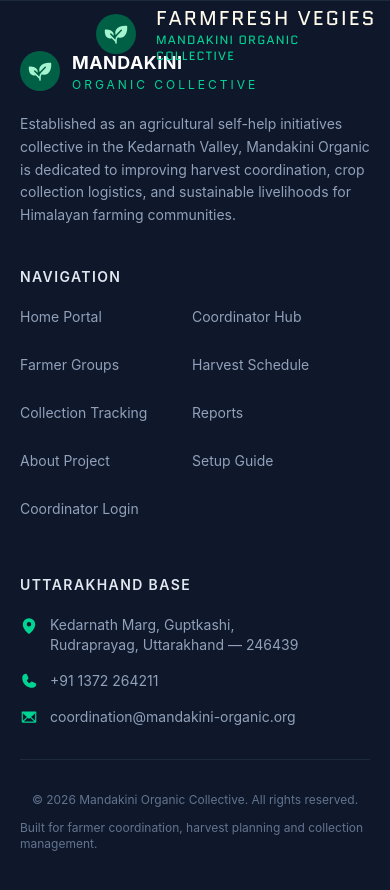
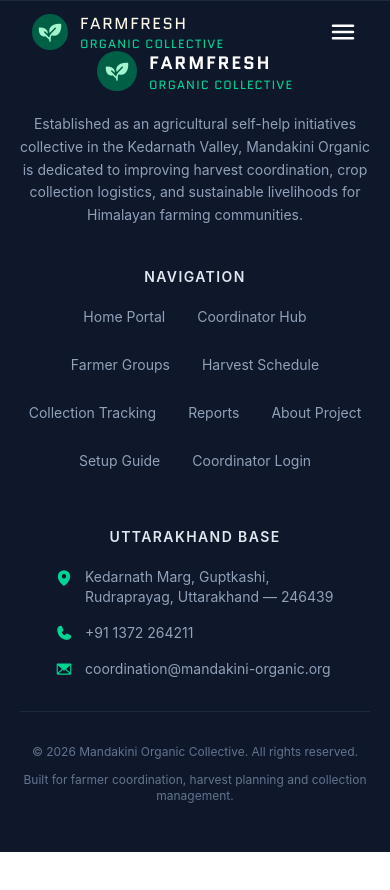
Before and after one commit to aanshik-dev/FarmFresh, a React (Vite) app in the folder Frontend/: page /login in a window 390 px wide. Shown: the top 890 px of the page. After the commit the page ends 852 px from the top, so only its background shows below. Built offline with nearby package versions, Linux system fonts and the light colour scheme; a web font is replaced by a local one.

Commit message:
Made responsive for the miobile

```diff
--- a/Frontend/src/components/FarmerGroupCard.jsx
+++ b/Frontend/src/components/FarmerGroupCard.jsx
@@ -7,7 +7,7 @@ const FarmerGroupCard = ({ group }) => {
   return (
     <div
       className={`
-        w-full max-w-sm rounded-2xl shadow-xl overflow-hidden transition-all duration-300
+        w-full xl:w-[28%] md:w-[45%] rounded-2xl shadow-xl overflow-hidden transition-all duration-300
         hover:-translate-y-1 hover:shadow-2xl
         ${
           isDark
@@ -22,7 +22,7 @@ const FarmerGroupCard = ({ group }) => {
           p-4 flex items-center gap-4
           ${
             isDark
-              ? "bg-gradient-to-r from-emerald-900/60 via-emerald-800/40 to-amber-800/30"
+              ? "bg-gradient-to-r from-emerald-900/60 via-emerald-800/40 to-[#00746193]"
               : "bg-gradient-to-r from-emerald-50 via-emerald-100/50 to-amber-50"
           }
         `}
--- a/Frontend/src/components/Footer.jsx
+++ b/Frontend/src/components/Footer.jsx
@@ -18,25 +18,25 @@ const Footer = () => {
   return (
     <footer className="bg-slate-900 border-t border-slate-800 text-slate-400">
       <div className="max-w-7xl mx-auto px-5 sm:px-8 py-12">
-        <div className="flex flex-wrap justify-between gap-10">
+        <div className="flex flex-wrap justify-center gap-10">
           {/* Brand */}
-          <div className="flex-1 min-w-[280px] max-w-lg">
+          <div className="flex-1 min-w-[280px] max-w-lg flex flex-col md:items-baseline items-center">
             <Link to="/" className="inline-flex items-center gap-3 mb-5">
               <div className="bg-emerald-800 p-2 rounded-full text-emerald-200">
                 <Icon icon="ph:plant-fill" className="w-6 h-6 md:w-7 md:h-7" />
               </div>
 
               <div>
-                <h2 className="text-white font-bold tracking-wide text-lg">
-                  MANDAKINI
+                <h2 className="text-white font-bold tracking-widest text-lg text-nowrap quantico uppercase">
+                  FarmFresh
                 </h2>
-                <p className="text-emerald-400 text-xs uppercase tracking-[0.25em]">
+                <p className="text-emerald-400 text-xs uppercase tracking-widest font-thin quantico">
                   Organic Collective
                 </p>
               </div>
             </Link>
 
-            <p className="text-sm leading-relaxed">
+            <p className="text-sm leading-relaxed  text-center md:text-left">
               Established as an agricultural self-help initiatives collective in
               the Kedarnath Valley, Mandakini Organic is dedicated to improving
               harvest coordination, crop collection logistics, and sustainable
@@ -46,16 +46,16 @@ const Footer = () => {
 
           {/* Links */}
           <div className="flex-1 min-w-[280px]">
-            <h3 className="text-slate-200 text-sm uppercase tracking-widest font-semibold mb-5">
+            <h3 className="text-slate-200 text-sm uppercase tracking-widest font-semibold mb-5 text-center md:text-left">
               Navigation
             </h3>
 
-            <div className="flex flex-wrap gap-x-8 gap-y-3">
+            <div className="flex justify-center md:justify-start flex-wrap gap-x-8 gap-y-3">
               {footerLinks.map((link) => (
                 <Link
                   key={link.path}
                   to={link.path}
-                  className="w-[140px] text-sm hover:text-emerald-400 transition-colors"
+                  className="text-sm hover:text-emerald-400 transition-colors"
                 >
                   {link.name}
                 </Link>
@@ -65,7 +65,7 @@ const Footer = () => {
 
           {/* Contact */}
           <div className="min-w-[280px]">
-            <h3 className="text-slate-200 text-sm uppercase tracking-widest font-semibold mb-5">
+            <h3 className="text-slate-200 text-sm uppercase tracking-widest font-semibold mb-5 text-center md:text-left">
               Uttarakhand Base
             </h3>
 
@@ -103,7 +103,7 @@ const Footer = () => {
 
         <div className="h-px bg-slate-800 my-8" />
 
-        <div className="flex flex-col md:flex-row justify-between items-center gap-3 text-xs text-slate-500">
+        <div className="flex flex-col md:flex-row justify-between text-center items-center gap-3 text-xs text-slate-500">
           <p>
             © {new Date().getFullYear()} Mandakini Organic Collective. All
             rights reserved.
--- a/Frontend/src/components/Navbar.jsx
+++ b/Frontend/src/components/Navbar.jsx
@@ -30,7 +30,7 @@ const Navbar = () => {
     >
       <div className={`w-full`}>
         <div
-          className={`flex px-24 gap-8 w-full h-17 relative z-40 border-b ${
+          className={`flex px-8  md:px-16 lg:px-24 sm:gap-8 w-full h-16 md:h-17 relative z-40 border-b ${
             isScrolled
               ? " bg-emerald-950/72 shadow-green-950/60 text-white shadow-lg backdrop-blur-md border-b border-emerald-900"
               : "border-[#ffffff00]"
@@ -38,18 +38,18 @@ const Navbar = () => {
         >
           <div className="h-full text-amber-50 flex justify-start items-center transition-all duration-300">
             <div
-              className="h-full flex items-center justify-center gap-5 md:gap-4 cursor-pointer"
+              className="h-full flex items-center justify-center gap-3 sm:gap-5 cursor-pointer"
               onClick={() => navigate("/")}
             >
-              <div className="bg-emerald-800 p-2 rounded-full text-emerald-200">
+              <div className="bg-emerald-800 p-1.5 sm:p-2 rounded-full text-emerald-200">
                 <Icon icon="ph:plant-fill" className="w-6 h-6 md:w-7 md:h-7" />
               </div>
-              <div className="">
-                <p className="text-xl md:text-xl quantico uppercase tracking-widest text-nowrap">
-                  FarmFresh Vegies
+              <div>
+                <p className="text-md md:text-xl quantico uppercase tracking-widest text-nowrap">
+                  FarmFresh
                 </p>
-                <p className="uppercase text-xs tracking-widest text-emerald-400 baloo-2 font-thin quantico">
-                  Mandakini Organic Collective
+                <p className="uppercase text-xs tracking-widest text-emerald-400  font-thin quantico">
+                  Organic Collective
                 </p>
               </div>
             </div>
@@ -77,7 +77,7 @@ const Navbar = () => {
             </div>
           </div>
           {/* Mobile Menu Button */}
-          <div className="flex-1 flex h-full items-center  justify-end pr-4 md:pr-12 lg:hidden text-white text-3xl transition-all duration-300">
+          <div className="flex-1 flex h-full items-center  justify-end lg:hidden text-white text-3xl transition-all duration-300">
             <button
               className="lg:hidden rounded-full cursor-pointer"
               onClick={() => {
@@ -103,7 +103,7 @@ const Navbar = () => {
               animate={{ opacity: 1, y: 0 }}
               exit={{ opacity: 0, y: "-100%" }}
               transition={{ duration: 0.3 }}
-              className={`lg:hidden py-4 border-t border-b text-white z-20 relative ${isScrolled ? " bg-[#0e001fc3] backdrop-blur-xl shadow-[#100018] shadow-2xl border-[#352a3b]" : "border-[#ffffff00]"}`}
+              className={`lg:hidden py-4 border-t border-b text-white z-20 relative ${isScrolled ? " bg-[#001f10]/71 backdrop-blur-xl shadow-[#00180e] shadow-2xl border-[#2a3b30]" : "border-[#ffffff00]"}`}
             >
               <div className="flex flex-col gap-4 mx-4 py-5 px-3">
                 {navLinks.map((link) => (
@@ -115,8 +115,8 @@ const Navbar = () => {
                     }}
                     className={`px-4 py-3 rounded-lg text-base font-medium transition-all ${
                       location.pathname === link.path
-                        ? "bg-[#57009d9e]"
-                        : "border-b border-[#56009d6e] hover:bg-[#56009d28]"
+                        ? "bg-green-600/62"
+                        : "border-b border-green-600/43 hover:bg-green-600/16"
                     }`}
                   >
                     {link.label}
--- a/Frontend/src/utils/InterfaceData.jsx
+++ b/Frontend/src/utils/InterfaceData.jsx
@@ -13,7 +13,7 @@ export const farmerGroups = [
     status: "Ready",
     groupName: "Triyuginarayan Organic Pulse Pioneers",
     address: "Triyuginarayan • 2,200m",
-    distance: "8.4 km from collective",
+    distance: "8.4 km",
     leadFarmer: "Debendra Semwal",
     yield: "450 kg",
     phone: "+91 94120 78234",
@@ -33,7 +33,7 @@ export const farmerGroups = [
     status: "Ready",
     groupName: "Mandal Valley Growers",
     address: "Mandal • 1,950m",
-    distance: "5.2 km from collective",
+    distance: "5.2 km",
     leadFarmer: "Anita Rawat",
     yield: "390 kg",
     phone: "+91 98765 43210",
@@ -53,7 +53,7 @@ export const farmerGroups = [
     status: "Monitoring",
     groupName: "Kedar Highlands Collective",
     address: "Kedarnath Route • 2,500m",
-    distance: "14 km from collective",
+    distance: "14 km",
     leadFarmer: "Mahesh Rana",
     yield: "620 kg",
     phone: "+91 91234 56789",
@@ -73,7 +73,7 @@ export const farmerGroups = [
     status: "Ready",
     groupName: "Guptkashi Green Farms",
     address: "Guptkashi • 1,450m",
-    distance: "3.1 km from collective",
+    distance: "3.1 km",
     leadFarmer: "Pooja Negi",
     yield: "510 kg",
     phone: "+91 99887 66554",
@@ -93,7 +93,7 @@ export const farmerGroups = [
     status: "Monitoring",
     groupName: "Sonprayag Mountain Harvesters",
     address: "Sonprayag • 2,050m",
-    distance: "11.3 km from collective",
+    distance: "11.3 km",
     leadFarmer: "Rakesh Bisht",
     yield: "580 kg",
     phone: "+91 97654 32109",
```
Also changed, not shown: Frontend/src/pages/Home.jsx (+24 -17 lines).
